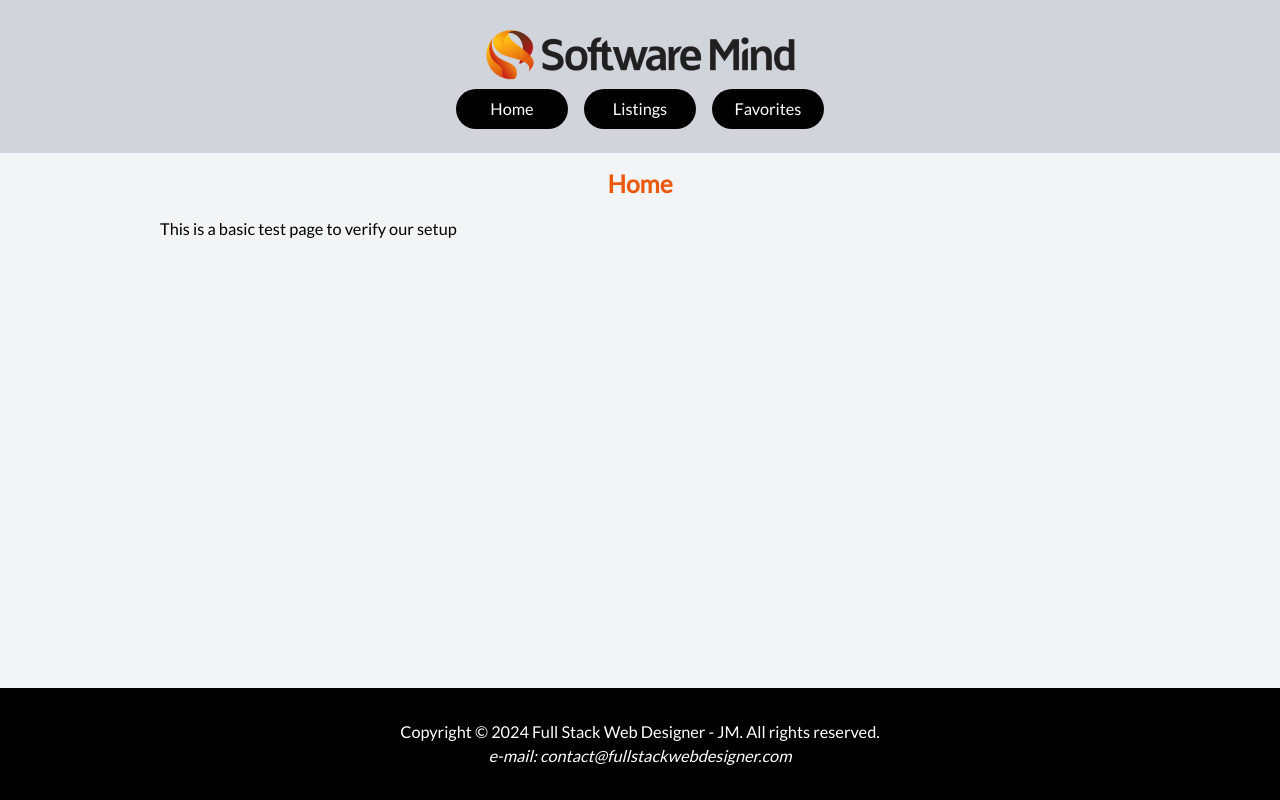
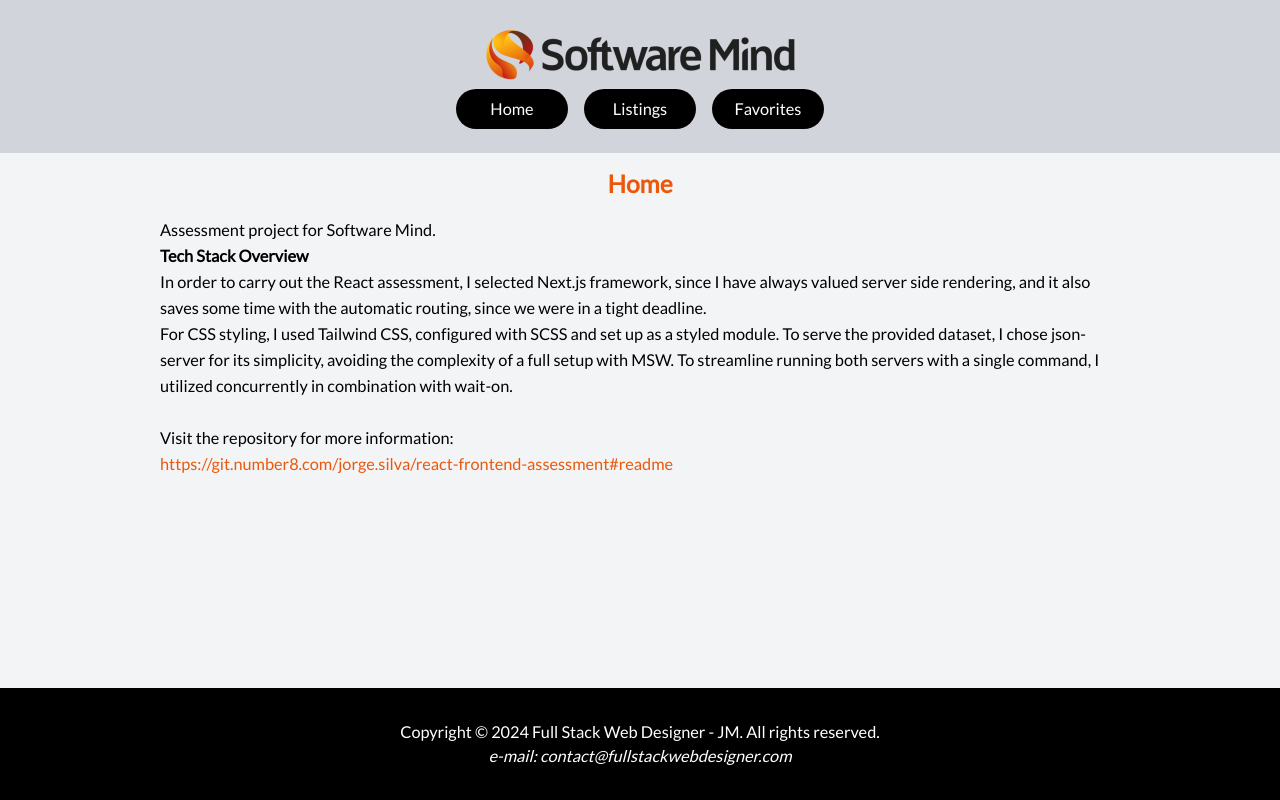
Before and after one commit to jorge-mauricio/next-typescript-boilerplate-frontend, a Next.js app: page / in a window 1280 px wide. Built offline with nearby package versions, Linux system fonts and the light colour scheme.

Commit message:
docs: readme update and refactor

```diff
--- a/src/pages/index.tsx
+++ b/src/pages/index.tsx
@@ -10,7 +10,31 @@ import type { NextPage } from 'next';
 const Home: NextPage = (): JSX.Element => {
   return (
     <FrontendMain cphTitleMain="Home">
-      <p>This is a basic test page to verify our setup</p>
+      <p className="leading-relaxed">
+        Assessment project for Software Mind.
+        <br />
+        <strong>Tech Stack Overview</strong>
+        <br />
+        In order to carry out the React assessment, I selected Next.js framework, since I have
+        always valued server side rendering, and it also saves some time with the automatic routing,
+        since we were in a tight deadline.
+        <br />
+        For CSS styling, I used Tailwind CSS, configured with SCSS and set up as a styled module. To
+        serve the provided dataset, I chose json-server for its simplicity, avoiding the complexity
+        of a full setup with MSW. To streamline running both servers with a single command, I
+        utilized concurrently in combination with wait-on.
+        <br />
+        <br />
+        Visit the repository for more information:
+        <br />
+        <a
+          href="https://git.number8.com/jorge.silva/react-frontend-assessment#readme"
+          target="_blank"
+          className="text-orange-600 hover:text-black"
+        >
+          https://git.number8.com/jorge.silva/react-frontend-assessment#readme
+        </a>
+      </p>
     </FrontendMain>
   );
 };
```
Also changed, not shown: 7 other files (tests, documents, lock files or other folders).
